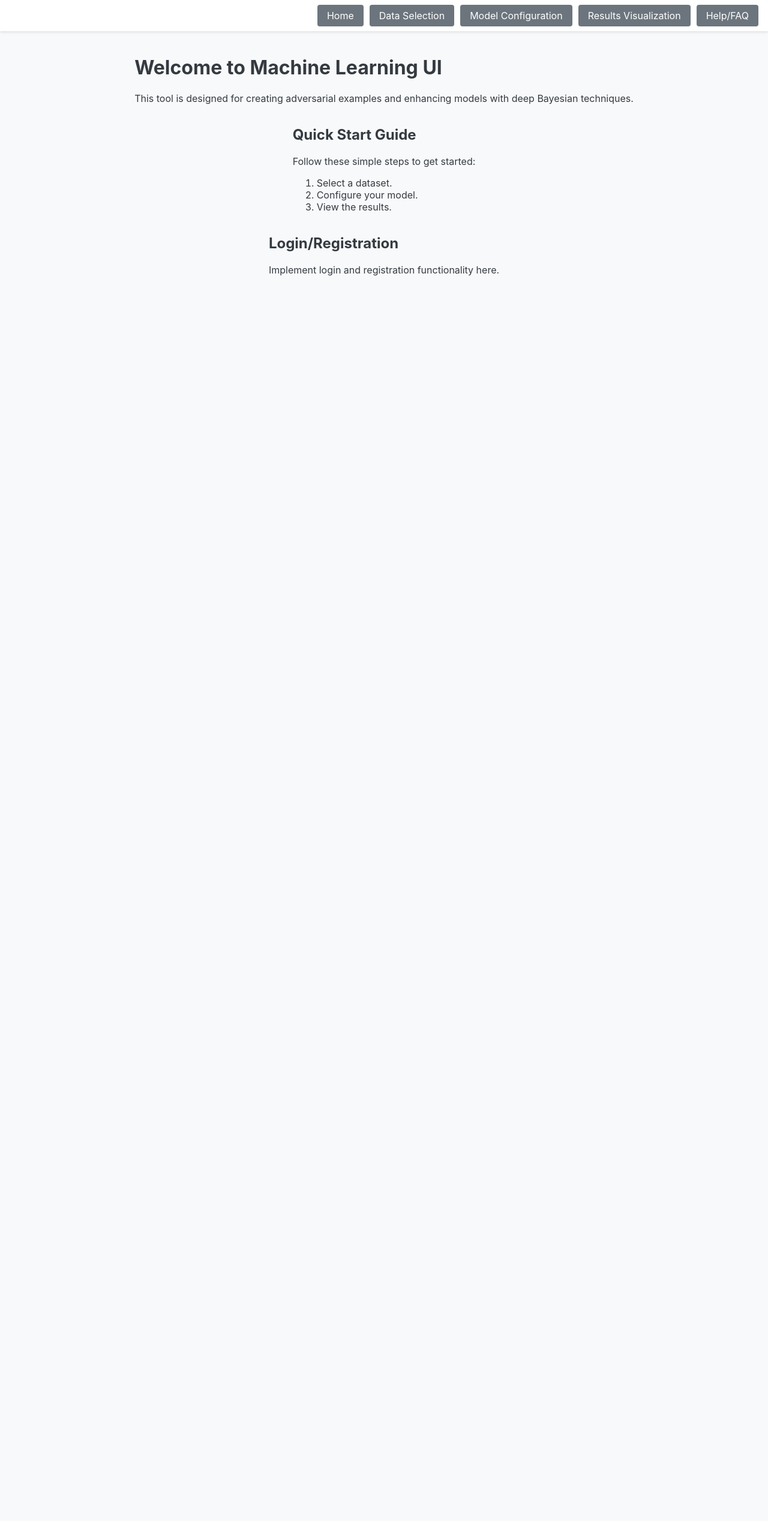
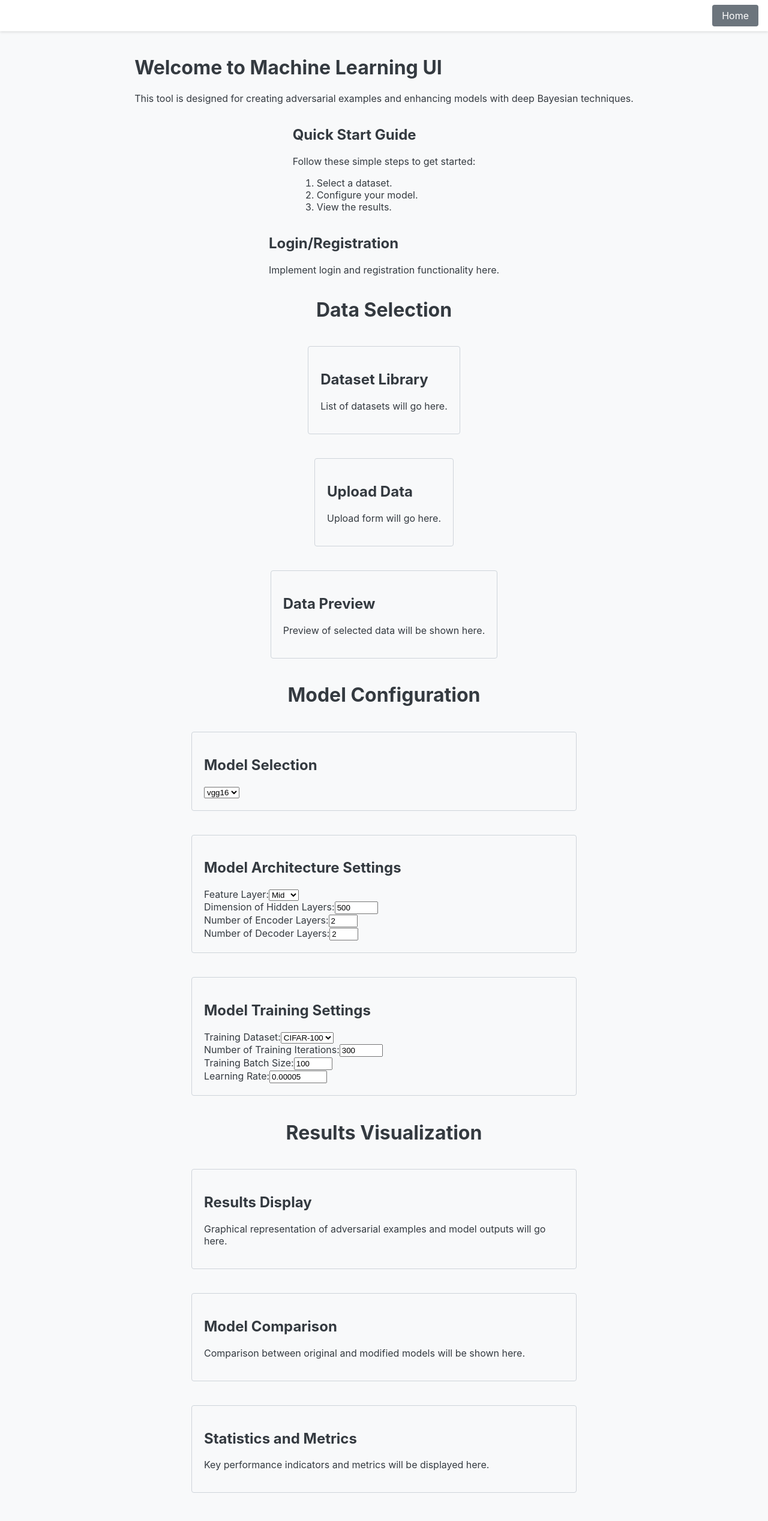
Before and after one commit to Astro-027/machine-learning-ui, a React (Create React App) app: page / in a window 1280 px wide. Shown: the top 2536 px of the page at 60% size. Before the commit the page ends 800 px from the top, so only its background shows below. Built offline with nearby package versions, Linux system fonts and the light colour scheme.

Commit message:
Added all components to HomePage to make it single page website

```diff
--- a/src/components/NavigationBar.tsx
+++ b/src/components/NavigationBar.tsx
@@ -6,10 +6,10 @@ const NavigationBar: React.FC = () => {
         <nav className="navbar">
             <div className="navbar-links">
                 <Link to="/" className="nav-link">Home</Link>
-                <Link to="/data-selection" className="nav-link">Data Selection</Link>
+                {/* <Link to="/data-selection" className="nav-link">Data Selection</Link>
                 <Link to="/model-configuration" className="nav-link">Model Configuration</Link>
                 <Link to="/results-visualization" className="nav-link">Results Visualization</Link>
-                <Link to="/help" className="nav-link">Help/FAQ</Link>
+                <Link to="/help" className="nav-link">Help/FAQ</Link> */}
             </div>
         </nav>
     );
--- a/src/pages/HomePage.tsx
+++ b/src/pages/HomePage.tsx
@@ -2,6 +2,20 @@ import React from 'react';
 import WelcomeSection from '../components/WelcomeSection';
 import QuickStartGuide from '../components/QuickStartGuide';
 import LoginRegistration from '../components/LoginRegistration';
+import DataSetLibrary from '../components/DataSetLibrary';
+import DataUpload from '../components/DataUpload';
+import DataPreview from '../components/DataPreview';
+import ModelSelection from '../components/ModelSelection';
+import ModelArchitectureSettings from '../components/ModelArchitectureSettings';
+import ModelTrainingSettings from '../components/ModelTrainingSettings';
+import ResultsDisplay from '../components/ResultsDisplay';
+import ModelComparison from '../components/ModelComparison';
+import StatisticsMetrics from '../components/StatisticsMetrics';
+import FAQSection from '../components/FAQSection';
+import TutorialSection from '../components/TutorialSection';
+import ContactSupport from '../components/ContactSupport';
+import FeedbackForm from '../components/FeedbackForm';
+
 
 const HomePage: React.FC = () => {
     return (
@@ -9,6 +23,23 @@ const HomePage: React.FC = () => {
             <WelcomeSection />
             <QuickStartGuide />
             <LoginRegistration />
+            <h1>Data Selection</h1>
+            <DataSetLibrary />
+            <DataUpload />
+            <DataPreview />
+            <h1>Model Configuration</h1>
+            <ModelSelection />
+            <ModelArchitectureSettings />
+            <ModelTrainingSettings />
+            <h1>Results Visualization</h1>
+            <ResultsDisplay />
+            <ModelComparison />
+            <StatisticsMetrics />
+            <h1>Help & FAQ</h1>
+            <FAQSection />
+            <TutorialSection />
+            <ContactSupport />
+            <FeedbackForm />
         </div>
     );
 };
```
